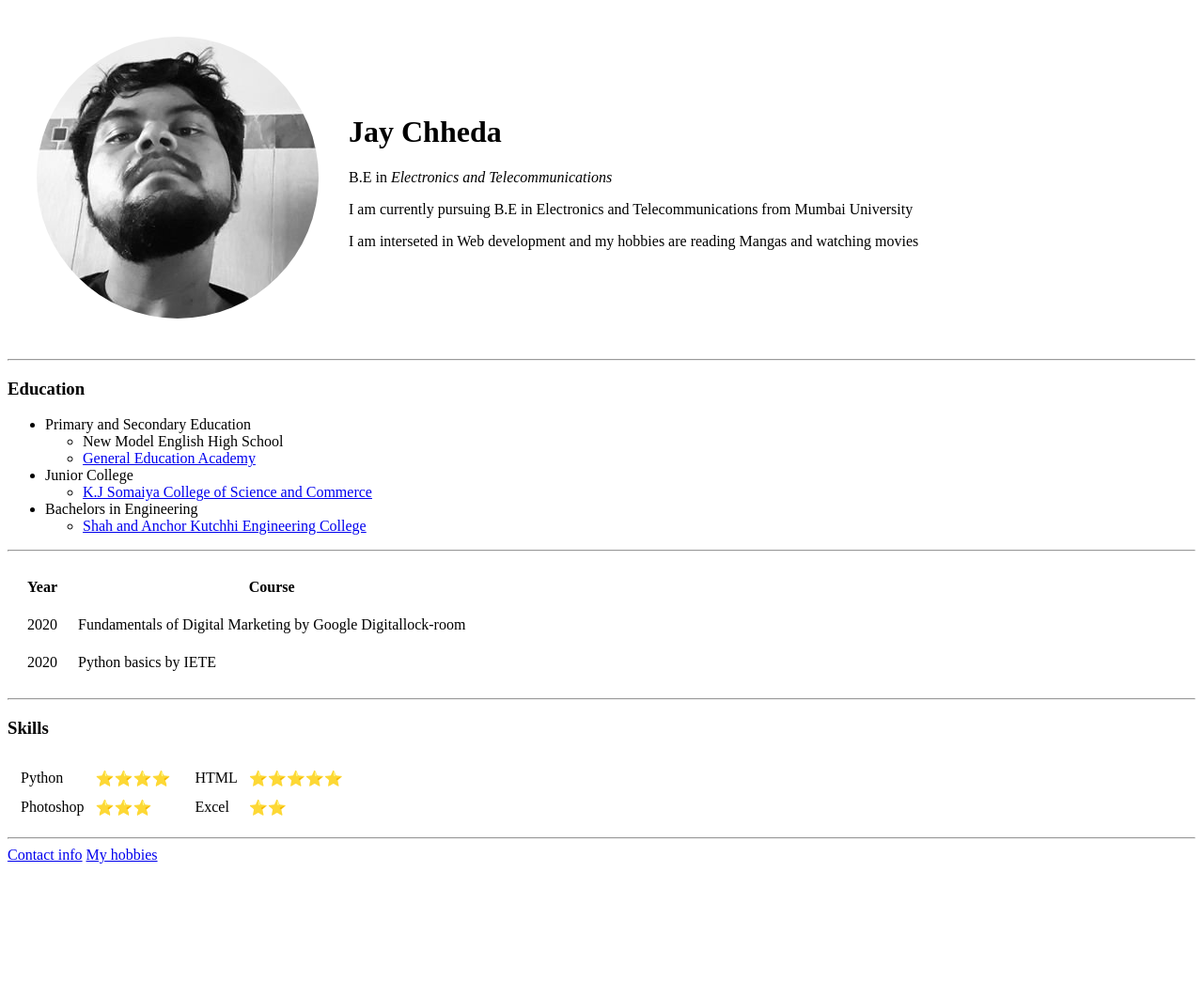
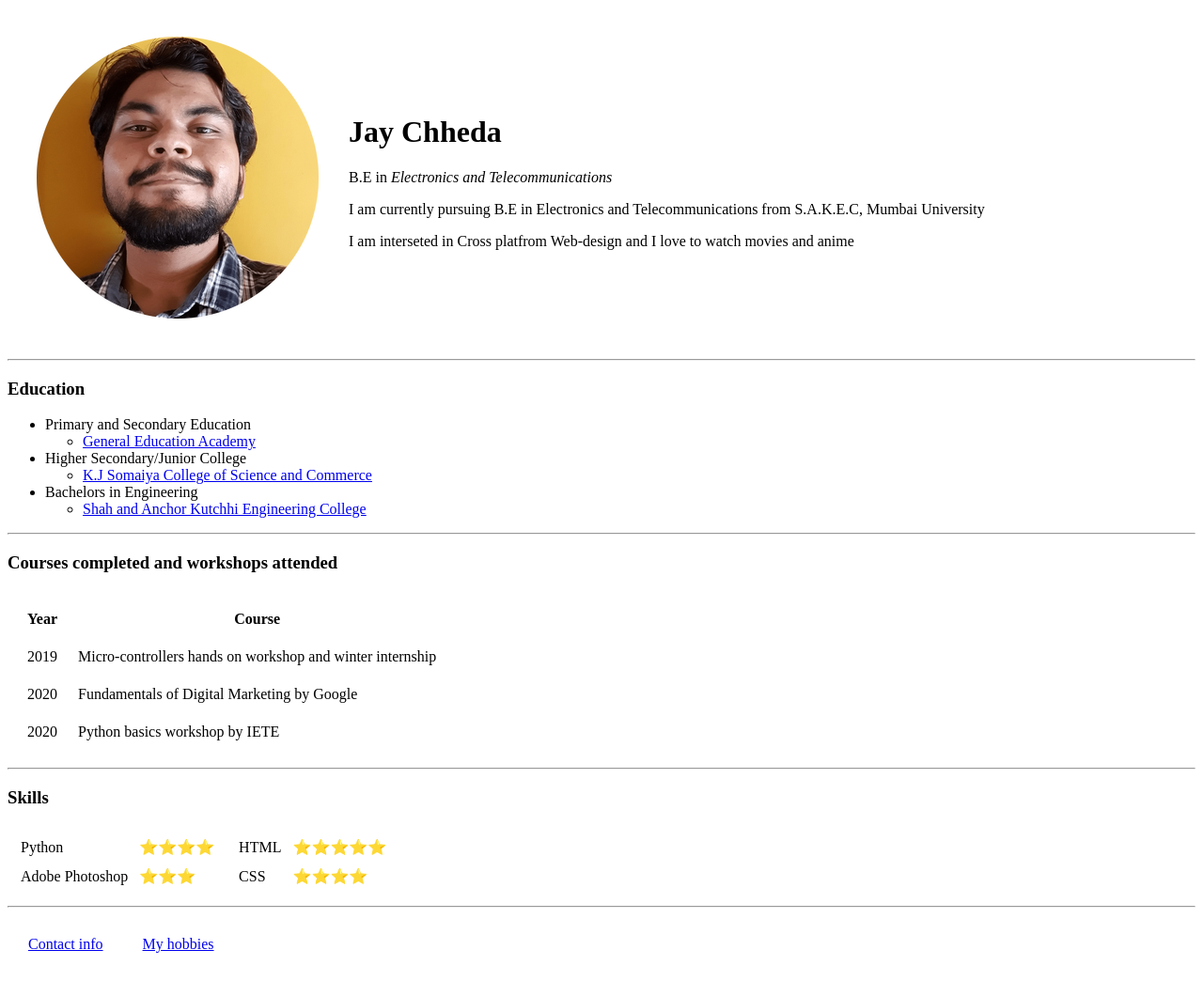
Before and after one commit to Jay-Chheda/cv, a plain HTML site: page index.html in a window 1280 px wide. Shown: the whole page at 94% size. Before the commit the page ends 927 px from the top, so only its background shows below. Drawn offline with Linux system fonts and the light colour scheme.

Commit message:
Changed the picture on homepage

```diff
--- a/index.html
+++ b/index.html
@@ -3,18 +3,18 @@
 
 <head>
   <meta charset="utf-8">
-  <title>😝 Jay's personal website</title>
+  <title> Jay Chheda personal website</title>
 </head>
 
 <body>
 
   <table cellspacing = "30">
     <tr>
-      <td><img src="mypic.png" alt="my twitter profile picture"></td>
+      <td><img src="img_fin.png" alt="my twitter profile picture"></td>
       <td><h1> Jay Chheda</h1>
       <p>B.E in <em>Electronics and Telecommunications</em></p>
-      <p>I am currently pursuing B.E in Electronics and Telecommunications from Mumbai University</p>
-      <p>I am interseted in Web development and my hobbies are reading Mangas and watching movies</p></td>
+      <p>I am currently pursuing B.E in Electronics and Telecommunications from S.A.K.E.C, Mumbai University</p>
+      <p>I am interseted in Cross platfrom Web-design and I love to watch movies and anime</p></td>
     </tr>
   </table>
 
@@ -24,11 +24,10 @@
   <ul>
     <li>Primary and Secondary Education</li>
       <ul>
-        <li>New Model English High School</li>
         <li> <a href="https://en.wikipedia.org/wiki/General_Education_Academy">General Education Academy</a></li>
 
       </ul>
-      <li>Junior College</li>
+      <li>Higher Secondary/Junior College</li>
       <ul>
         <li><a href="https://kjssc.somaiya.edu/kjssc/">K.J Somaiya College of Science and Commerce</a></li>
 
@@ -40,6 +39,7 @@
   </ul>
   <hr>
 <!-- Table begins here-->
+<h3>Courses completed and workshops attended</h3>
 
 <table cellspacing ="20">
   <thead>
@@ -51,12 +51,17 @@
   </thead>
   <tbody>
     <tr>
+      <td>2019</td>
+      <td>Micro-controllers hands on workshop and winter internship</td>
+    </tr>
+
+    <tr>
       <td>2020</td>
-      <td>Fundamentals of Digital Marketing by Google Digitallock-room</td>
+      <td>Fundamentals of Digital Marketing by Google</td>
     </tr>
     <tr>
       <td>2020</td>
-      <td>Python basics by IETE</td>
+      <td>Python basics workshop by IETE</td>
     </tr>
 
   </tbody>
@@ -73,7 +78,7 @@
           <td>⭐⭐⭐⭐</td>
         </tr>
         <tr>
-          <td>Photoshop</td>
+          <td>Adobe Photoshop</td>
           <td>⭐⭐⭐</td>
         </tr>
       </table>
@@ -85,8 +90,8 @@
           <td>⭐⭐⭐⭐⭐</td>
         </tr>
         <tr>
-          <td>Excel</td>
-          <td>⭐⭐</td>
+          <td>CSS</td>
+          <td>⭐⭐⭐⭐ </td>
         </tr>
       </table>
     </td>
@@ -94,9 +99,14 @@
 </table>
 <!-- Table ends here-->
 <hr>
+<table cellpadding = "20">
+  <tr>
+    <td><a href="contactme.html"> Contact info</a></td>
+    <td><a href="myhobbies.html"> My hobbies</a></td>
+  </tr>
+</table>
 
-<a href="contactme.html"> Contact info</a>
-<a href="myhobbies.html"> My hobbies</a>
+
 </body>
 
 </html>
```
Also changed, not shown: contactme.html (+19 -5 lines), myhobbies.html (+2 -2 lines), circle-cropped-min.png (added), img_fin.png (added), 1 other file.
